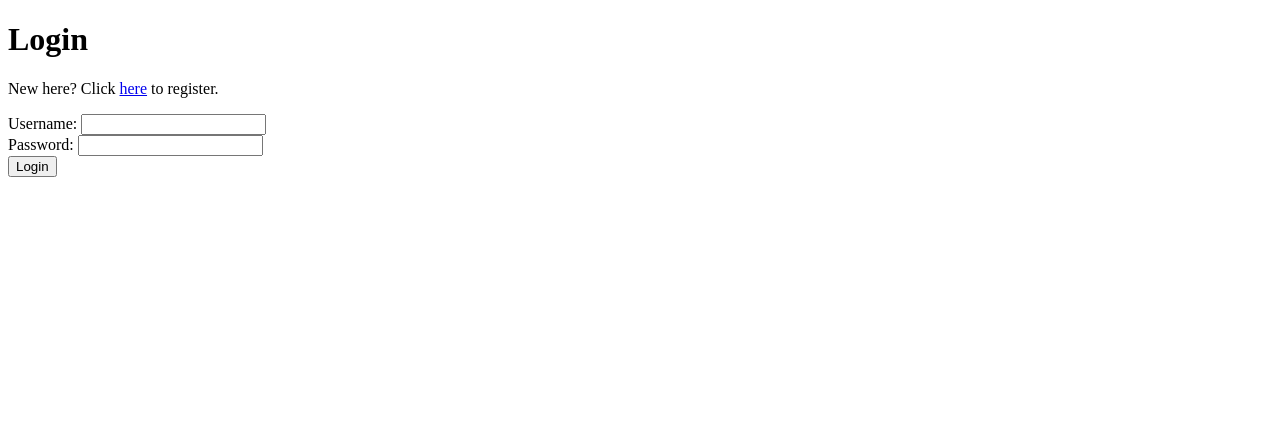
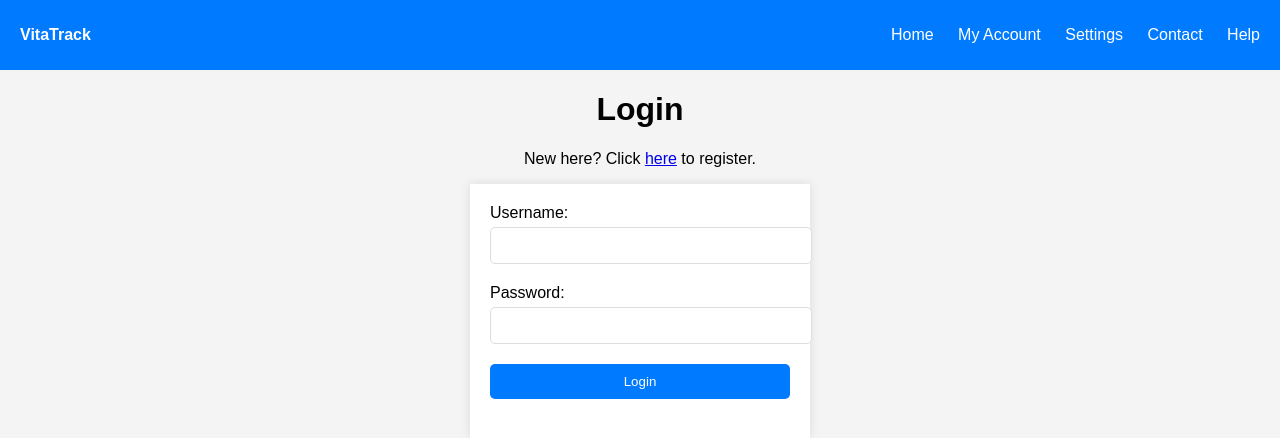
Before and after one commit to paulwolfe0313/VitaTrack-Health-System, a Spring Boot app: page /login in a window 1280 px wide. Shown: the top 438 px of the page. Run offline with Spring Boot 4, Linux system fonts and the light colour scheme; some of the project's set-up classes (security, data sources, template engines, error pages and the like) are left out, and stand-ins take their place.

Commit message:
Update login.html

```diff
--- a/src/main/resources/templates/login.html
+++ b/src/main/resources/templates/login.html
@@ -1,19 +1,36 @@
 <!DOCTYPE html>
 <html xmlns="http://www.w3.org/1999/xhtml" xmlns:th="http://www.thymeleaf.org">
 <head>
+    <meta charset="UTF-8">
+    <meta name="viewport" content="width=device-width, initial-scale=1.0">
     <title>Login</title>
+    <link rel="stylesheet" href="css/auth.css">
 </head>
-    <body>
+
+<body>
+    <header>
+        <div class="utility-bar">
+            <div class="logo">VitaTrack</div>
+            <ul class="utility-links">
+                <li><a href="http://localhost:8080">Home</a></li>
+                <li><a href="login.html">My Account</a></li>
+                <li><a href="#settings">Settings</a></li>
+                <li><a href="#contact">Contact</a></li>
+                <li><a href="#help">Help</a></li>
+            </ul>
+        </div>
+    </header>
+
+    <div class="login-header">
         <h1>Login</h1>
-        <div th:if="${error}">
+        <p>New here? Click <a href="http://localhost:8080/register">here</a> to register.</p>
+    </div>
+
+    <div th:if="${error}" class="error-message">
         Unable to login. Check your username and password.
-        </div>
+    </div>
 
-        <p>New here? Click <a th:href="@{/register}">here</a> to register.</p>
-
-        <!-- tag::thAction[] -->
-        <form method="POST" th:action="@{/login}" id="loginForm">
-        <!-- end::thAction[] -->
+    <form method="POST" th:action="@{/login}" id="loginForm">
         <label for="username">Username: </label>
         <input type="text" name="username" id="username"/><br/>
 
@@ -21,6 +38,8 @@
         <input type="password" name="password" id="password"/><br/>
 
         <input type="submit" value="Login"/>
-        </form>
-    </body>
+    </form>
+
+    <script src="/scripts/script.js"></script>
+</body>
 </html>
```
